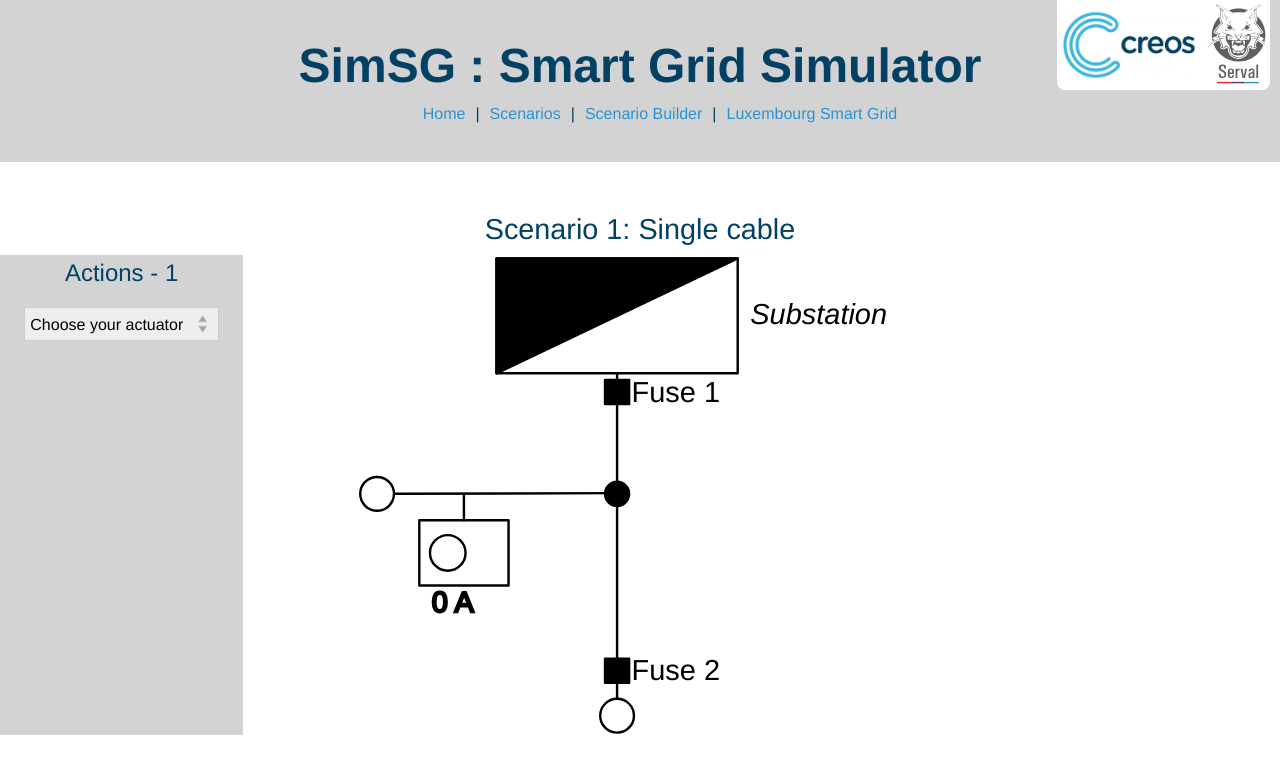
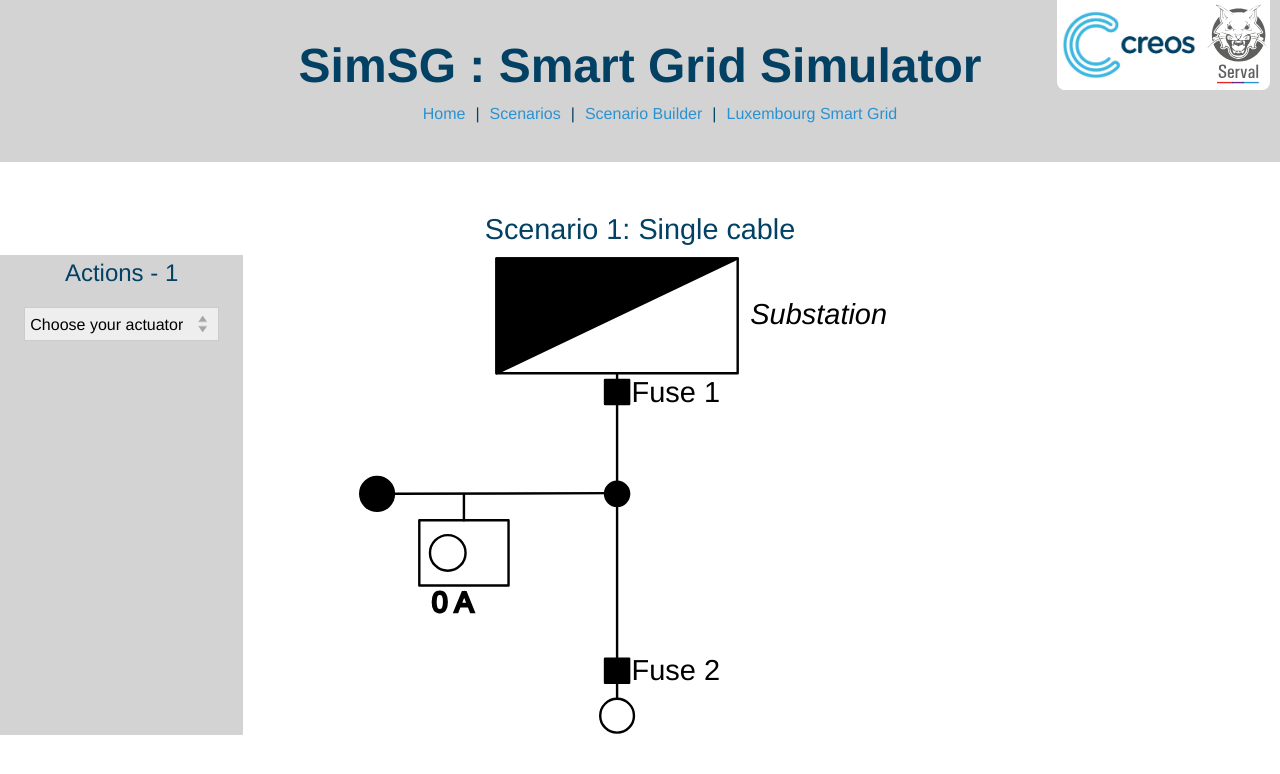
Before and after one commit to serval-uni-lu/creos.simSG.api, a Vue app in the folder website/: page /scenario/sc1-sglCable in a window 1280 px wide. Shown: the top 774 px of the page. Built offline with nearby package versions, Linux system fonts and the light colour scheme; no server answers.

Commit message:
add tooltip

```diff
--- a/website/src/components/predefined-scenarios/SC3-ParaSubs.vue
+++ b/website/src/components/predefined-scenarios/SC3-ParaSubs.vue
@@ -20,14 +20,17 @@
         <g id="Canvas_5" fill="none" stroke-dasharray="none" stroke="none" stroke-opacity="1" fill-opacity="1">
             <g class="hidden">
                 <g v-on:click="id=0; showInspector();">
+                    <title>Load: {{load(0)}}</title>
                     <path d="M 891.5825 485.6004 L 891.5825 598.5197 L 911.7323 598.5197" stroke-linecap="round" stroke-linejoin="round"/>
                     <line x1="891.5825" y1="532" x2="791.9999" y2="531.53284" stroke-linecap="round" stroke-linejoin="round" />
                 </g>
                 <g v-on:click="id=1; showInspector();">
+                    <title>Load: {{load(1)}}</title>
                     <path d="M 931.8821 485.6004 L 931.8821 598.5197 L 911.7323 598.5197" stroke-linecap="round" stroke-linejoin="round"/>
                     <line x1="1020.5" y1="531.5" x2="932" y2="531.5" stroke-linecap="round" stroke-linejoin="round" />
                 </g>
                 <g v-on:click="id=2; showInspector();">
+                    <title>Load: {{load(2)}}</title>
                     <line x1="911.7323" y1="706.5" x2="911.7323" y2="598.5197" stroke-linecap="round" stroke-linejoin="round" />
                     <line x1="1001.1179" y1="660.50986" x2="912.6179" y2="660.50986" stroke-linecap="round" stroke-linejoin="round"/>
                 </g>
@@ -39,18 +42,21 @@
                 </text>
             </g>
             <g class="cable" v-bind:class="{selected: isSelected && id===0}" v-on:click="id=0; showInspector();">
+                <title>Load: {{load(0)}}</title>
                 <path d="M 891.5825 485.6004 L 891.5825 598.5197 L 911.7323 598.5197" stroke-linecap="round" stroke-linejoin="round" stroke-width="1"/>
                 <line x1="891.5825" y1="532" x2="791.9999" y2="531.53284" stroke-linecap="round" stroke-linejoin="round" stroke-width="1"/>
                 <circle cx="785" cy="531.5" r="7.00001118531322" stroke-linecap="round" stroke-linejoin="round" stroke-width="1"/>
                 <circle cx="891.5825" cy="532.03756" r="5.00000798950946"/>
             </g>
             <g class="cable" v-bind:class="{selected: isSelected && id===1}" v-on:click="id=1; showInspector();">
+                <title>Load: {{load(1)}}</title>
                 <path d="M 931.8821 485.6004 L 931.8821 598.5197 L 911.7323 598.5197" stroke-linecap="round" stroke-linejoin="round" stroke-width="1"/>
                 <line x1="1020.5" y1="531.5" x2="932" y2="531.5" stroke-linecap="round" stroke-linejoin="round" stroke-width="1"/>
                 <circle cx="931.8821" cy="531.86574" r="5.00000798950949"/>
                 <circle cx="1027.5" cy="531.5" r="7.00001118531322" stroke-linecap="round" stroke-linejoin="round" stroke-width="1"/>
             </g>
             <g class="cable" v-bind:class="{selected: isSelected && id===2}" v-on:click="id=2; showInspector();">
+                <title>Load: {{load(2)}}</title>
                 <line x1="911.7323" y1="706.5" x2="911.7323" y2="598.5197" stroke-linecap="round" stroke-linejoin="round" stroke-width="1"/>
                 <line x1="1001.1179" y1="660.50986" x2="912.6179" y2="660.50986" stroke-linecap="round" stroke-linejoin="round" stroke-width="1"/>
                 <circle cx="912.5" cy="660.8756" r="5.00000798950948"/>
@@ -97,10 +103,15 @@ export default {
             return this.selectedElmt.isSameAs(this.id, 'cable')
         },
         ...mapState({
-            selectedElmt: state => state.selectedElmt
+            selectedElmt: state => state.selectedElmt,
+            loads: state => state.loads
         })
     },
     methods: {
+        load: function(id) {
+            var load = this.loads[id];
+            return (load === -1)? "To be computed..." : load.toFixed(2) + " A";
+        },
         showInspector: function() {
             let info = {
                 elemtId: this.id,
--- a/website/src/components/predefined-scenarios/Sc1-SingleCable.vue
+++ b/website/src/components/predefined-scenarios/Sc1-SingleCable.vue
@@ -15,15 +15,17 @@
         <g id="SC1-SingleCable" fill="none" stroke-dasharray="none" stroke="none" stroke-opacity="1" fill-opacity="1">
             <g class="hidden">
                 <g v-on:click="id=0; showInspector();">
+                    <title>Load: {{load(0)}}</title>
                     <line x1="694" y1="377" x2="694" y2="242.044" stroke-linecap="round" stroke-linejoin="round"/>
                     <line x1="694" y1="291.70832" x2="601.5" y2="292.00708" stroke-linecap="round" stroke-linejoin="round"/>
                 </g>
             </g>
             <g class="cable" v-bind:class="{selected: isSelected && id===0}" v-on:click="id=0; showInspector();">
-
+                <title>Load: {{load(0)}}</title>
                 <line x1="694" y1="377" x2="694" y2="242.044" stroke-linecap="round" stroke-linejoin="round" stroke-width="1"/>
                 <line x1="694" y1="291.70832" x2="601.5" y2="292.00708" stroke-linecap="round" stroke-linejoin="round" stroke-width="1"/>
                 <circle cx="694" cy="291.98997" r="5.00000798950947"/>
+                <circle cx="594.5" cy="292.0297" r="7.00001118531321" stroke-linecap="round" stroke-linejoin="round" stroke-width="1"/>
             </g>
             <g id="Substation">
                 <rect x="644" y="194.4" width="99.99999" height="47.644" fill="white"/>
@@ -36,15 +38,10 @@
             </g>
             <Meter :id=0 :xRect=612 :yRect=303 />
             <g id="DeadEnds">
-                <circle cx="694" cy="384" r="7.00001118531325" fill="white"/>
-                <circle cx="694" cy="384" r="7.00001118531325" stroke="black" stroke-linecap="round" stroke-linejoin="round" stroke-width="1"/>
+                <circle cx="694" cy="384" r="7.00001118531325" stroke="black" stroke-linecap="round" stroke-linejoin="round" stroke-width="1" fill="white"/>
             </g>
             <Fuse :id=0 :xRect=689 :yRect=244.79135 />
             <Fuse :id=1 :xRect=689 :yRect=360.3567 />
-            <g id="DE-Connection">
-                <circle cx="594.5" cy="292.0297" r="7.00001118531321" fill="white"/>
-                <circle cx="594.5" cy="292.0297" r="7.00001118531321" stroke="black" stroke-linecap="round" stroke-linejoin="round" stroke-width="1"/>
-            </g>
         </g>
     </svg>
 </template>
@@ -66,14 +63,19 @@ export default {
 
     },
     computed: {
-         isSelected: function() {
+        isSelected: function() {
             return this.selectedElmt.isSameAs(this.id, 'cable')
         },
         ...mapState({
-            selectedElmt: state => state.selectedElmt
+            selectedElmt: state => state.selectedElmt,
+            loads: state => state.loads
         })
     },
     methods: {
+        load: function(id) {
+            var load = this.loads[id];
+            return (load === -1)? "To be computed..." : load.toFixed(2) + " A";
+        },
         showInspector: function() {
             let info = {
                 elemtId: this.id,
--- a/website/src/components/predefined-scenarios/Sc2-Cabinet.vue
+++ b/website/src/components/predefined-scenarios/Sc2-Cabinet.vue
@@ -15,31 +15,37 @@
         <g fill="none" stroke-dasharray="none" stroke="none" stroke-opacity="1" fill-opacity="1">
             <g class="hidden">
                 <g v-on:click="id=2; showInspector();">
+                    <title>Load: {{load(2)}}</title>
                     <path class="hidden" d="M 273.7441 273.4163 L 298.6681 273.4163 L 298.6726 311 L 317.2561 311 L 316.79254 378.00016" stroke-linecap="round" stroke-linejoin="round"/>
                     <line class="hidden" x1="322.1173" y1="331.0558" x2="397.8" y2="331.00473" stroke-linecap="round" stroke-linejoin="round"/>
                 </g>
                 <g v-on:click="id=1; showInspector();">
+                    <title>Load: {{load(1)}}</title>
                     <path d="M 273.7441 273.4163 L 248.8201 273.4163 L 248.8201 311 L 217.67497 311 L 217.81348 378"  stroke-linecap="round" stroke-linejoin="round"/>
                     <line x1="212.71466" y1="330.13425" x2="130.39968" y2="330.93216" stroke-linecap="round" stroke-linejoin="round"/>
                 </g>
                 <g v-on:click="id=0; showInspector();">
+                    <title>Load: {{load(0)}}</title>
                     <line x1="268.7441" y1="182.50076" x2="199" y2="182.50076" stroke-linecap="round" stroke-linejoin="round"/>
                     <line x1="273.7441" y1="273.4163" x2="273.7441" y2="136.939" stroke-linecap="round" stroke-linejoin="round"/>
                 </g>
             </g>
             <g class="cable" v-bind:class="{selected: isSelected && id===2}" v-on:click="id=2; showInspector();">
+                <title>Load: {{load(2)}}</title>
                 <path d="M 273.7441 273.4163 L 298.6681 273.4163 L 298.6726 311 L 317.2561 311 L 316.79254 378.00016" stroke-linecap="round" stroke-linejoin="round" stroke-width="1"/>
                 <circle cx="404.8" cy="331" r="7.00001118531327" stroke-linecap="round" stroke-linejoin="round" stroke-width="1"/>
                 <circle cx="317.1173" cy="331.0592" r="5.00000798950949"/>
                 <line x1="322.1173" y1="331.0558" x2="397.8" y2="331.00473" stroke-linecap="round" stroke-linejoin="round" stroke-width="1"/>
             </g>
             <g class="cable" v-bind:class="{selected: isSelected && id===1 }" v-on:click="id=1; showInspector();">
+                <title>Load: {{load(1)}}</title>
                 <path d="M 273.7441 273.4163 L 248.8201 273.4163 L 248.8201 311 L 217.67497 311 L 217.81348 378" stroke-linecap="round" stroke-linejoin="round" stroke-width="1"/>
                 <line x1="212.71466" y1="330.13425" x2="130.39968" y2="330.93216" stroke-linecap="round" stroke-linejoin="round" stroke-width="1"/>
                 <circle cx="123.4" cy="331" r="7.00001118531328" stroke-linecap="round" stroke-linejoin="round" stroke-width="1"/>
                 <circle cx="217.71443" cy="330.0858" r="5.00000798950948" fill="black"/>
             </g>
             <g class="cable" v-bind:class="{selected: isSelected && id===0 }" v-on:click="id=0; showInspector();" >
+                <title>Load: {{load(0)}}</title>
                 <line x1="268.7441" y1="182.50076" x2="199" y2="182.50076" stroke-linecap="round" stroke-linejoin="round" stroke-width="1"/>
                 <line x1="273.7441" y1="273.4163" x2="273.7441" y2="136.939" stroke-linecap="round" stroke-linejoin="round"/>
                 <circle cx="273.7441" cy="182.50076" r="5.00000798950948"/>
@@ -99,10 +105,15 @@ export default {
             return this.selectedElmt.isSameAs(this.id, 'cable')
         },
         ...mapState({
-            selectedElmt: state => state.selectedElmt
+            selectedElmt: state => state.selectedElmt,
+            loads: state => state.loads
         })
     },
     methods: {
+        load: function(id) {
+            var load = this.loads[id];
+            return (load === -1)? "To be computed..." : load.toFixed(2) + " A";
+        },
         showInspector: function() {
             let info = {
                 elemtId: this.id,
--- a/website/src/components/predefined-scenarios/Sc4-ParaCab.vue
+++ b/website/src/components/predefined-scenarios/Sc4-ParaCab.vue
@@ -15,18 +15,22 @@
   <g fill="none" stroke-dasharray="none" stroke="none" stroke-opacity="1" fill-opacity="1">
     <g class="hidden">
       <g v-on:click="id=3; showInspector();">
+        <title>Load: {{load(3)}}</title>
         <line x1="913.446" y1="727.439" x2="914.2379" y2="822.6861" stroke-linecap="round" stroke-linejoin="round"/>
         <line x1="919.2961" y1="781.5929" x2="1011.7323" y2="781.5929" stroke-linecap="round" stroke-linejoin="round"/>
       </g>
       <g v-on:click="id=2; showInspector();">
+        <title>Load: {{load(2)}}</title>
         <path d="M 912.446 598.5197 L 936.9761 598.5197 L 936.9761 727.439 L 912.5 727.439" stroke-linecap="round" stroke-linejoin="round"/>
         <line x1="1068.5" y1="659.1596" x2="941.9761" y2="659.1596" stroke-linecap="round" stroke-linejoin="round"/>
       </g>
       <g v-on:click="id=1; showInspector();">
+        <title>Load: {{load(1)}}</title>
         <path d="M 912.446 598.5197 L 889.3459 598.5197 L 888.9699 727.439 L 913.446 727.439" stroke-linecap="round" stroke-linejoin="round"/>
         <line x1="884.1612" y1="661.89924" x2="764.9999" y2="662.4351" stroke-linecap="round" stroke-linejoin="round"/>
       </g>
       <g v-on:click="id=0; showInspector();">
+        <title>Load: {{load(0)}}</title>
         <line x1="912.446" y1="598.5197" x2="911.8566" y2="485.6004" stroke-linecap="round" stroke-linejoin="round"/>
         <line x1="915.7869" y1="529.99085" x2="809.8541" y2="529.8463" stroke-linecap="round" stroke-linejoin="round"/>
       </g>
@@ -44,24 +48,28 @@
         </text>
     </g>
     <g class="cable" v-bind:class="{selected: isSelected && id===3}" v-on:click="id=3; showInspector();">
+      <title>Load: {{load(3)}}</title>
         <circle cx="1018.7323" cy="781.5929" r="7.00001118531325" stroke-linecap="round" stroke-linejoin="round" stroke-width="1"/>
         <line x1="913.446" y1="727.439" x2="914.2379" y2="822.6861" stroke-linecap="round" stroke-linejoin="round" stroke-width="1"/>
         <line x1="919.2961" y1="781.5929" x2="1011.7323" y2="781.5929" stroke-linecap="round" stroke-linejoin="round" stroke-width="1"/>
         <circle cx="914.2961" cy="781.5929" r="5.00000798950945"/>
     </g>
     <g class="cable" v-bind:class="{selected: isSelected && id===2}" v-on:click="id=2; showInspector();">
+        <title>Load: {{load(2)}}</title>
         <circle cx="1075.5" cy="659.1596" r="7.00001118531331" stroke-linecap="round" stroke-linejoin="round" stroke-width="1"/>
         <circle cx="936.9761" cy="659.1596" r="5.0000079895095"/>
         <path d="M 912.446 598.5197 L 936.9761 598.5197 L 936.9761 727.439 L 912.5 727.439" stroke-linecap="round" stroke-linejoin="round" stroke-width="1"/>
         <line x1="1068.5" y1="659.1596" x2="941.9761" y2="659.1596" stroke-linecap="round" stroke-linejoin="round" stroke-width="1"/>
     </g>
     <g class="cable" v-bind:class="{selected: isSelected && id===1}" v-on:click="id=1; showInspector();">
+        <title>Load: {{load(1)}}</title>
         <path d="M 912.446 598.5197 L 889.3459 598.5197 L 888.9699 727.439 L 913.446 727.439" stroke-linecap="round" stroke-linejoin="round"/>
         <line x1="884.1612" y1="661.89924" x2="764.9999" y2="662.4351" stroke-linecap="round" stroke-linejoin="round"/>
         <circle cx="758" cy="662.4666" r="7.00001118531322" stroke-linecap="round" stroke-linejoin="round" stroke-width="1" />
         <circle cx="889.1611" cy="661.87676" r="5.00000798950948" />
     </g>
     <g class="cable" v-bind:class="{selected: isSelected && id===0}" v-on:click="id=0; showInspector();">
+        <title>Load: {{load(0)}}</title>
         <circle cx="802.6771" cy="529.8365" r="7.00001118531322" stroke-linecap="round" stroke-linejoin="round" stroke-width="1" />
         <circle cx="911.8072" cy="530.14906" r="5.12648231674885" />
         <line x1="912.446" y1="598.5197" x2="911.8566" y2="485.6004" stroke-linecap="round" stroke-linejoin="round" stroke-width="1"/>
@@ -115,10 +123,15 @@ export default {
             return this.selectedElmt.isSameAs(this.id, 'cable')
         },
         ...mapState({
-            selectedElmt: state => state.selectedElmt
+            selectedElmt: state => state.selectedElmt,
+            loads: state => state.loads
         })
     },
     methods: {
+       load: function(id) {
+            var load = this.loads[id];
+            return (load === -1)? "To be computed..." : load.toFixed(2) + " A";
+        },
         showInspector: function() {
             let info = {
                 elemtId: this.id,
--- a/website/src/components/predefined-scenarios/Sc5-IndiPara.vue
+++ b/website/src/components/predefined-scenarios/Sc5-IndiPara.vue
@@ -15,21 +15,26 @@
   <g fill="none" stroke-dasharray="none" stroke="none" stroke-opacity="1" fill-opacity="1">
       <g class="hidden">
         <g v-on:click="id=4; showInspector();">
+          <title>Load: {{load(4)}}</title>
           <line x1="253.5" y1="285.5" x2="253.5" y2="364.4185" stroke-linecap="round" stroke-linejoin="round"/>
           <line x1="169.85413" y1="324.9552" x2="253" y2="324.90842" stroke-linecap="round" stroke-linejoin="round"/>
         </g>
         <g v-on:click="id=3; showInspector();">
+          <title>Load: {{load(3)}}</title>
           <line x1="287" y1="218.96596" x2="377.5" y2="218.96596" stroke-linecap="round" stroke-linejoin="round" />
           <path d="M 253.5 285.5 L 282 285.5 L 282 189 L 369.5 189 L 369.5 177" stroke-linecap="round" stroke-linejoin="round" />
         </g>
         <g v-on:click="id=2; showInspector();">
-           <line x1="369.5" y1="177" x2="522.45184" y2="176.38674" stroke-linecap="round" stroke-linejoin="round"/>
+          <title>Load: {{load(2)}}</title>
+          <line x1="369.5" y1="177" x2="522.45184" y2="176.38674" stroke-linecap="round" stroke-linejoin="round"/>
         </g>
         <g v-on:click="id=1; showInspector();">
+          <title>Load: {{load(1)}}</title>
           <path d="M 369.5 177 L 369.5 165 L 282 165 L 282 56 L 281.5951 55.644" stroke-linecap="round" stroke-linejoin="round"/>
           <line x1="287" y1="100.1656" x2="400.5" y2="100.1656" stroke-linecap="round" stroke-linejoin="round"/>
         </g>
         <g v-on:click="id=0; showInspector();">
+          <title>Load: {{load(0)}}</title>
           <line x1="127.85413" y1="170.01229" x2="220.27" y2="170.01229" stroke-linecap="round" stroke-linejoin="round" />
           <path d="M 225.43436 55.644 L 225 56 L 225 285.5 L 253.5 285.5" stroke-linecap="round" stroke-linejoin="round" />
         </g>
@@ -59,28 +64,33 @@
           </text>
       </g>
       <g class="cable" v-bind:class="{selected: isSelected && id===4}" v-on:click="id=4; showInspector();">
+          <title>Load: {{load(4)}}</title>
           <line x1="253.5" y1="285.5" x2="253.5" y2="364.4185" stroke-linecap="round" stroke-linejoin="round" stroke-width="1"/>
           <line x1="169.85413" y1="324.9552" x2="253" y2="324.90842" stroke-linecap="round" stroke-linejoin="round" stroke-width="1"/>
           <circle cx="162.67706" cy="324.95926" r="7.17707524344848" stroke-linecap="round" stroke-linejoin="round" stroke-width="1"/>
           <circle cx="253.5" cy="325.5" r="5.00000798950949" fill="black"/>
       </g>
       <g class="cable" v-bind:class="{selected: isSelected && id===3}" v-on:click="id=3; showInspector();">
+          <title>Load: {{load(3)}}</title>
           <circle cx="282" cy="218.96596" r="5.00000798950948"/>
           <circle cx="384.67706" cy="218.96596" r="7.17707524344849" stroke-linecap="round" stroke-linejoin="round" stroke-width="1"/>
           <line x1="287" y1="218.96596" x2="377.5" y2="218.96596" stroke-linecap="round" stroke-linejoin="round" stroke-width="1"/>
            <path d="M 253.5 285.5 L 282 285.5 L 282 189 L 369.5 189 L 369.5 177" stroke-linecap="round" stroke-linejoin="round" stroke-width="1"/>
       </g>
       <g class="cable" v-bind:class="{selected: isSelected && id===2}" v-on:click="id=2; showInspector();">
+          <title>Load: {{load(2)}}</title>
           <line x1="369.5" y1="177" x2="522.45184" y2="176.38674" stroke-linecap="round" stroke-linejoin="round" stroke-width="1"/>
           <circle cx="464" cy="176.39287" r="5.00000798950948" />
       </g>
       <g class="cable" v-bind:class="{selected: isSelected && id===1}" v-on:click="id=1; showInspector();">
+          <title>Load: {{load(1)}}</title>
           <path d="M 369.5 177 L 369.5 165 L 282 165 L 282 56 L 281.5951 55.644" stroke-linecap="round" stroke-linejoin="round" stroke-width="1"/>
           <line x1="287" y1="100.1656" x2="400.5" y2="100.1656" stroke-linecap="round" stroke-linejoin="round" stroke-width="1"/>
           <circle cx="407.67706" cy="100.1656" r="7.17707524344855" stroke-linecap="round" stroke-linejoin="round" stroke-width="1"/>
           <circle cx="282" cy="100.1656" r="5.00000798950949"/>
       </g>
       <g class="cable" v-bind:class="{selected: isSelected && id===0}" v-on:click="id=0; showInspector();">
+          <title>Load: {{load(0)}}</title>
           <circle cx="120.67706" cy="170.01229" r="7.17707524344849" stroke-linecap="round" stroke-linejoin="round" stroke-width="1"/>
           <circle cx="225.27" cy="170.01229" r="5.00000798950947"/>
           <line x1="127.85413" y1="170.01229" x2="220.27" y2="170.01229" stroke-linecap="round" stroke-linejoin="round" stroke-width="1"/>
@@ -127,10 +137,15 @@ export default {
             return this.selectedElmt.isSameAs(this.id, 'cable')
         },
         ...mapState({
-            selectedElmt: state => state.selectedElmt
+            selectedElmt: state => state.selectedElmt,
+            loads: state => state.loads
         })
     },
     methods: {
+        load: function(id) {
+              var load = this.loads[id];
+              return (load === -1)? "To be computed..." : load.toFixed(2) + " A";
+        },
         showInspector: function() {
             let info = {
                 elemtId: this.id,
--- a/website/src/components/sg-elmts/Fuse.vue
+++ b/website/src/components/sg-elmts/Fuse.vue
@@ -1,5 +1,6 @@
 <template>
     <g class="fuse" v-bind:class="{fClosed: fuses[id].isClosed, selected: isSelected}" v-on:click="showInspector($event, id)">
+        <title>Status: {{status}}; Load: {{load}}</title>
         <rect :x="xRect" :y="yRect" width="10" height="10" stroke-linecap="round" stroke-linejoin="round" stroke-width="1"/>
         <text :transform="translate">
             <tspan font-family="Helvetica Neue" font-size="12" font-weight="400" x="0" y="11">Fuse {{id + 1}}</tspan>
@@ -33,6 +34,13 @@ export default {
         }
     },
     computed: {
+        status: function() {
+            return (this.fuses[this.id].isClosed)? "Closed" : "Open";
+        },
+        load: function() {
+            var load = this.fuses[this.id].load;
+            return (load === -1)? "To be computed..." : load.toFixed(2) + " A";
+        },
         translate: function() {
             var x = this.xRect;
             var y = this.yRect - 2;
```
